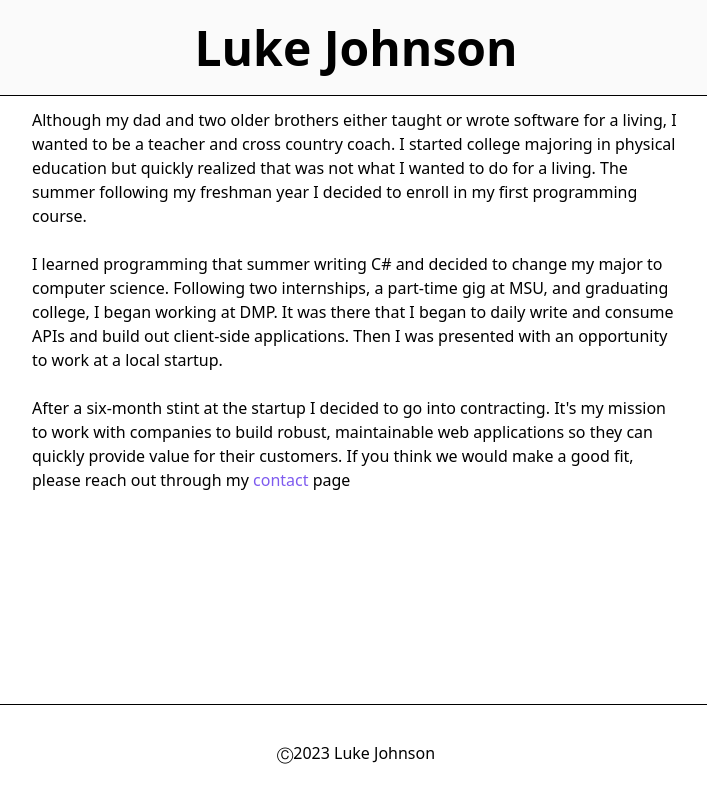
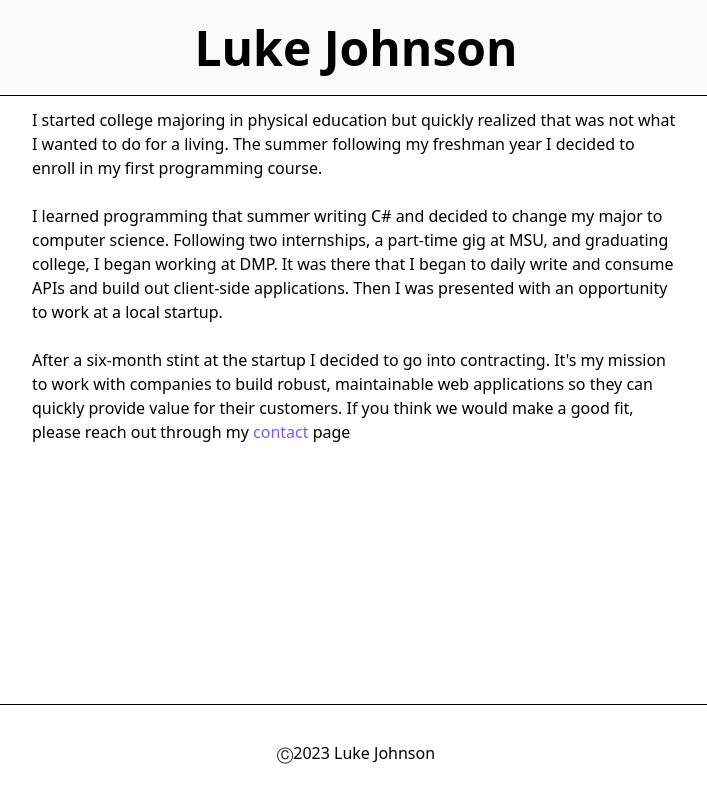
Before and after one commit to lukejo-io/website, a Next.js app: page /about in a window 1280 px wide. Shown: the whole page, without its empty margins (284-991 px from the left). Built offline with nearby package versions, Linux system fonts and the light colour scheme.

Commit message:
Update about

```diff
--- a/pages/about.tsx
+++ b/pages/about.tsx
@@ -14,9 +14,7 @@ const Home: NextPage = () => {
 
       <div className={"flex flex-col text-left gap-6 p-3 max-w-2xl"}>
         <p>
-          Although my dad and two older brothers either taught or wrote software
-          for a living, I wanted to be a teacher and cross country coach. I
-          started college majoring in physical education but quickly realized
+          I started college majoring in physical education but quickly realized
           that was not what I wanted to do for a living. The summer following my
           freshman year I decided to enroll in my first programming course.
         </p>
```
